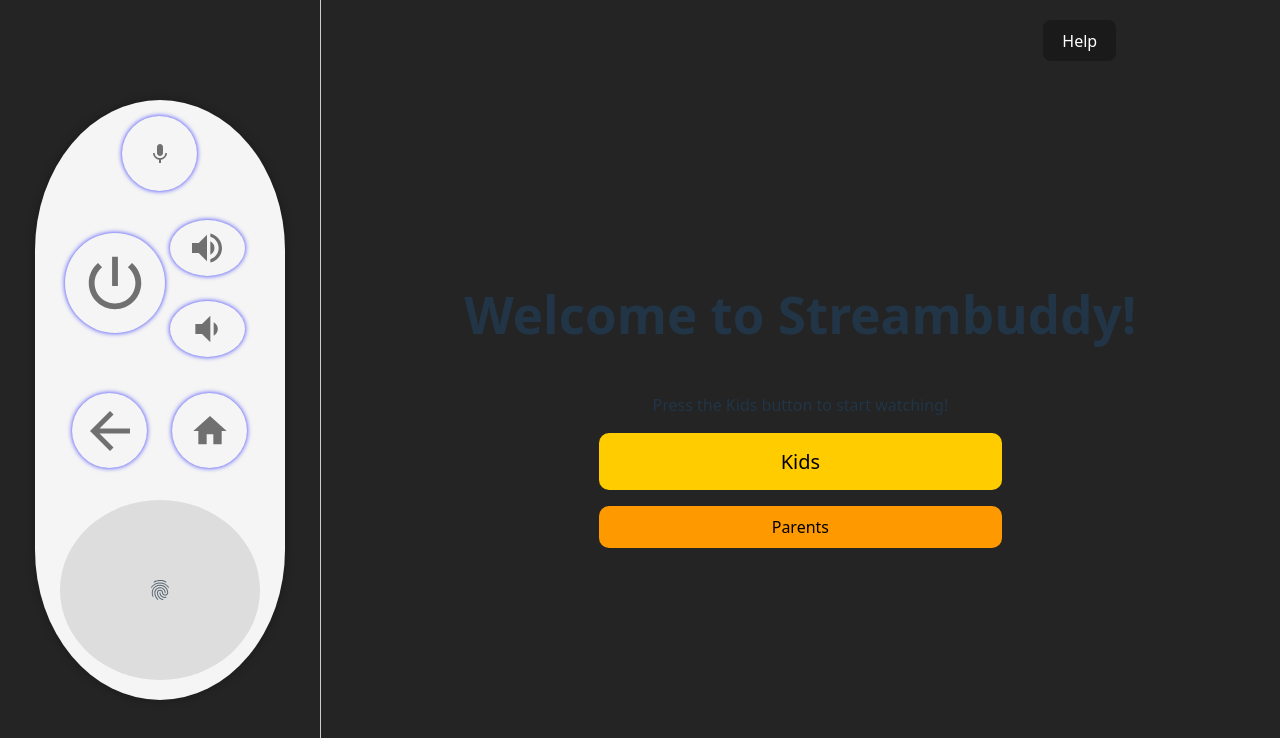
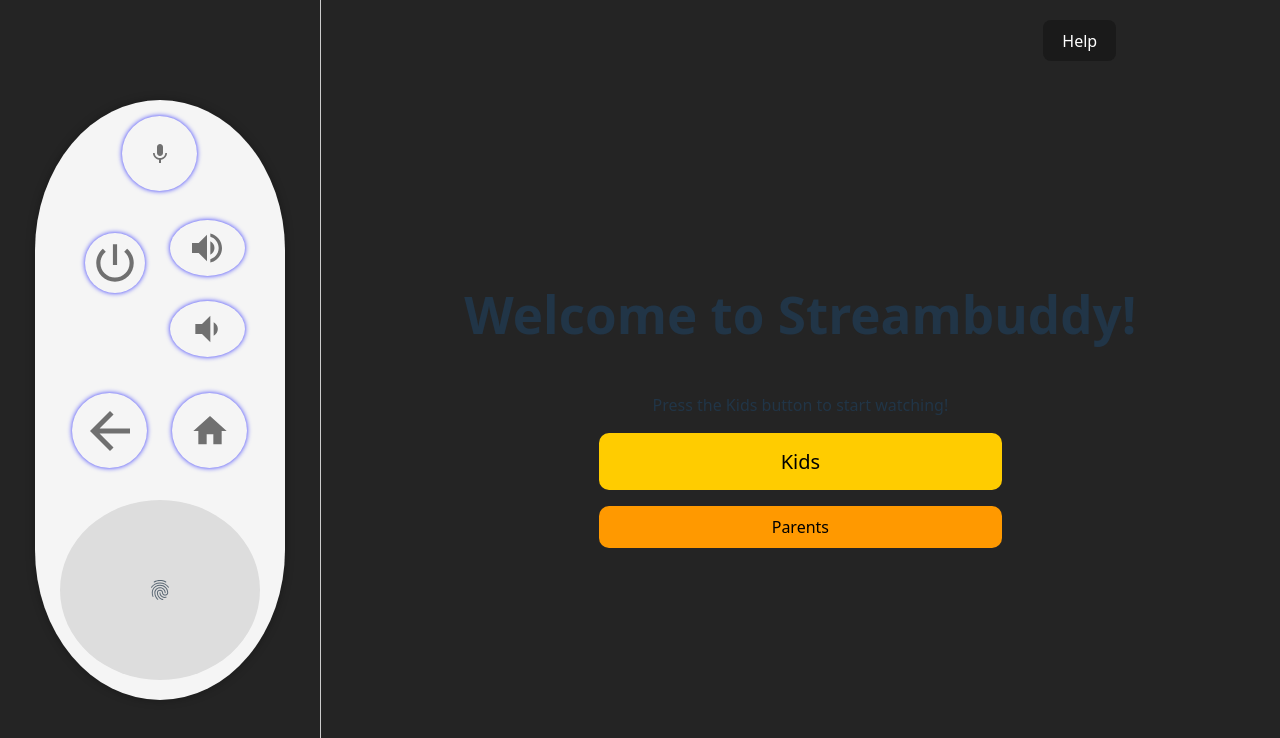
Before and after one commit to Zhai790/CPSC-481, a React (Vite) app in the folder my-react-app/: page / in a window 1280 px wide. Shown: the top 738 px of the page. Built offline with nearby package versions, Linux system fonts and the light colour scheme.

Commit message:
Added text to speech library and shrank power button

```diff
--- a/my-react-app/src/features/remote/components/Remote.tsx
+++ b/my-react-app/src/features/remote/components/Remote.tsx
@@ -50,17 +50,17 @@ const useStyles = makeStyles(() => ({
   powerButton: {
     position: 'absolute',
     top: 50,
-    width: 100,
-    height: 100,
+    width: 60,
+    height: 60,
     padding: 10,
     right: 45,
     '& svg': {
-      fontSize: 70,
+      fontSize: 50,
     },
   },
   backButton: {
     position: 'absolute',
-    top: 110,
+    top: 150,
     width: 75,
     height: 75,
     '& svg': {
@@ -82,7 +82,7 @@ const useStyles = makeStyles(() => ({
   },
   homeButton: {
     position: 'absolute',
-    top: 35,
+    top: 75,
     width: 75,
     height: 75,
     left: '20%',
--- a/package.json
+++ b/package.json
@@ -3,5 +3,8 @@
     "@types/react": "^19.0.10",
     "@types/react-dom": "^19.0.4",
     "vite": "^6.2.1"
+  },
+  "dependencies": {
+    "react-speech-recognition": "^4.0.0"
   }
 }
```
Also changed, not shown: 1 other file (tests, documents, lock files or other folders).
